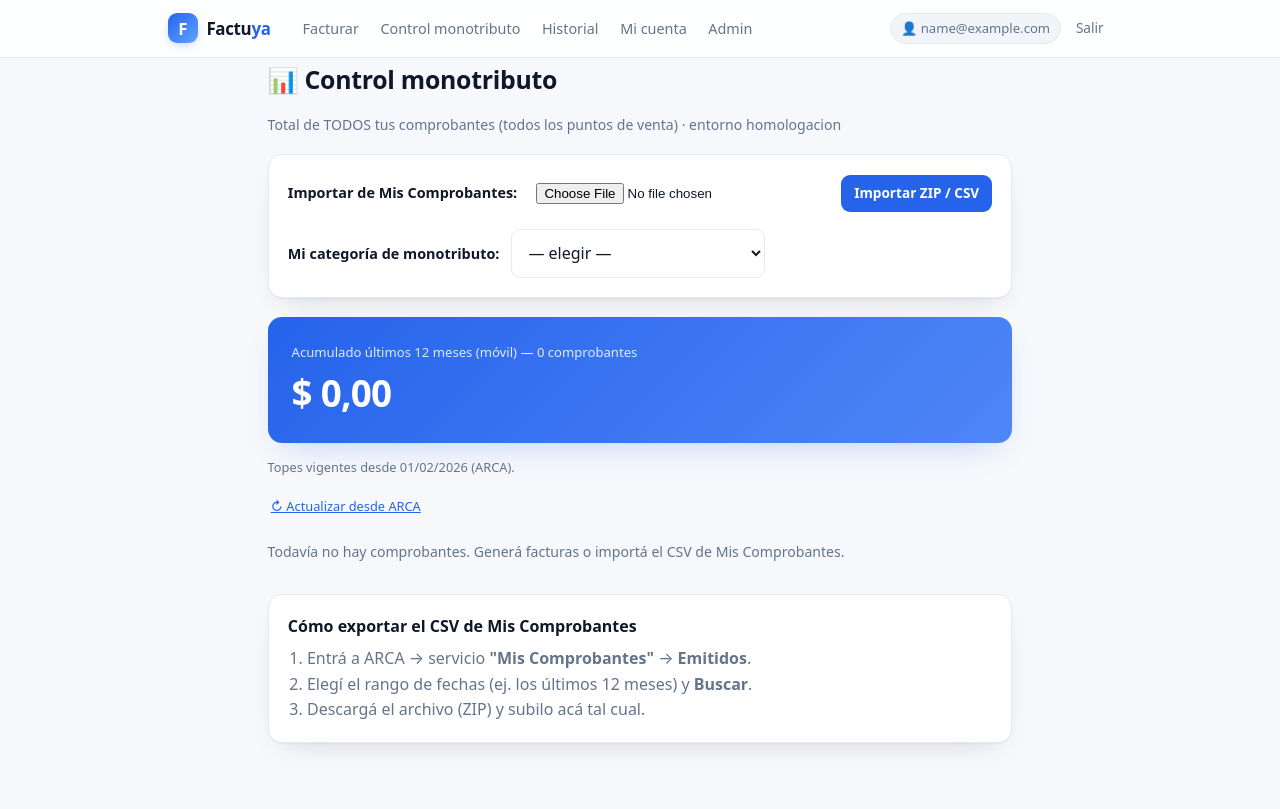
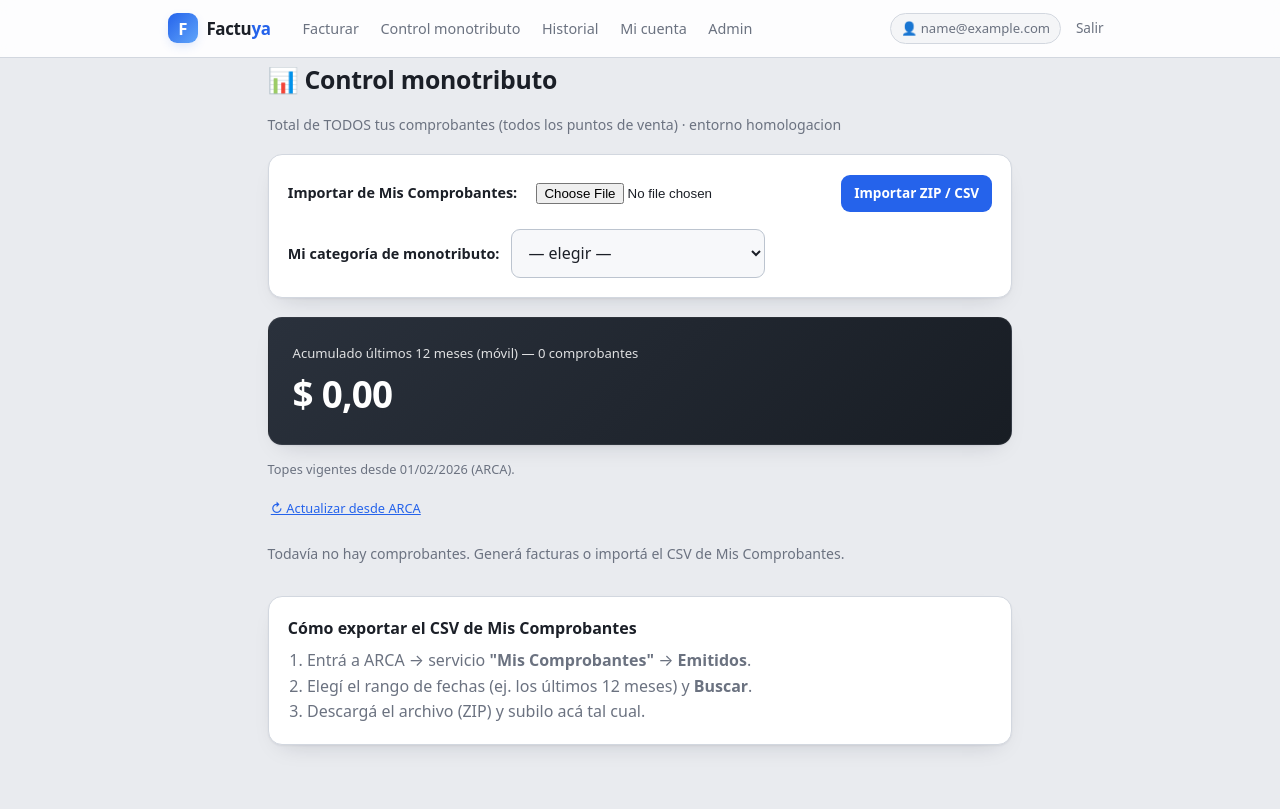
Before and after one commit to sergioseva/facturador-arca, a Flask app: page /resumen in a window 1280 px wide. Before the commit the page ends 751 px from the top, so only its background shows below. Run offline with Flask 3, Linux system fonts and the light colour scheme; the visitor is signed in with stand-in values (Sample User, id 1); data comes from the database, SQL or seed files in the repository; data that the repository does not hold is empty.

Commit message:
UI: paleta neutra con más contraste, azul como acento
Fondo gris neutro y cards blancas que levantan con borde definido; inputs/combos
con relleno y borde fuerte (mejor contraste dentro de las cards); el destacado
del resumen pasa de gradiente azul a slate oscuro. El azul queda como acento
(botones/links/acciones) en vez de predominar. Modo claro y oscuro neutros.

Co-Authored-By: Claude Opus 4.8 (1M context) <noreply@anthropic.com>

```diff
--- a/templates/base.html
+++ b/templates/base.html
@@ -6,25 +6,27 @@
   <title>{% block title %}Factuya{% endblock %}</title>
   <style>
     :root {
-      --bg: #f6f8fb; --surface: #ffffff; --surface-2: #f1f5f9; --border: #e6eaf0;
-      --text: #0f172a; --muted: #64748b;
-      --primary: #2563eb; --primary-hover: #1d4ed8; --primary-soft: #eff6ff; --on-primary: #ffffff;
-      --ring: rgba(37,99,235,.30);
+      --bg: #e9ebef; --surface: #ffffff; --surface-2: #f4f5f7; --field: #f7f8fa;
+      --border: #d2d7df; --border-strong: #bcc4cf;
+      --text: #1b1f27; --muted: #6b7280;
+      --primary: #2563eb; --primary-hover: #1d4ed8; --primary-soft: #eef3fe; --on-primary: #ffffff;
+      --ring: rgba(37,99,235,.22);
       --ok-bg: #dcfce7; --ok-fg: #166534; --err-bg: #fee2e2; --err-fg: #991b1b;
       --warn-bg: #fef3c7; --warn-fg: #92400e;
       --radius: 14px; --radius-sm: 9px;
-      --shadow: 0 1px 2px rgba(15,23,42,.04), 0 12px 28px -16px rgba(15,23,42,.20);
+      --shadow: 0 1px 2px rgba(16,24,40,.05), 0 10px 24px -14px rgba(16,24,40,.22);
       color-scheme: light;
     }
     @media (prefers-color-scheme: dark) {
       :root {
-        --bg: #0a1120; --surface: #111b30; --surface-2: #0e1729; --border: #20304d;
-        --text: #e8eef9; --muted: #93a4c0;
-        --primary: #3b82f6; --primary-hover: #60a5fa; --primary-soft: #16233c;
-        --ring: rgba(59,130,246,.40);
+        --bg: #121419; --surface: #1c1f26; --surface-2: #23262e; --field: #262b34;
+        --border: #333a45; --border-strong: #444c59;
+        --text: #e6e8ec; --muted: #9aa3b0;
+        --primary: #3b82f6; --primary-hover: #60a5fa; --primary-soft: #1a2438;
+        --ring: rgba(59,130,246,.35);
         --ok-bg: #0f3d24; --ok-fg: #86efac; --err-bg: #3f1717; --err-fg: #fca5a5;
         --warn-bg: #3a2f0a; --warn-fg: #fde68a;
-        --shadow: 0 1px 2px rgba(0,0,0,.4), 0 14px 34px -16px rgba(0,0,0,.65);
+        --shadow: 0 1px 2px rgba(0,0,0,.4), 0 12px 30px -16px rgba(0,0,0,.7);
         color-scheme: dark;
       }
     }
@@ -75,10 +77,12 @@
     /* forms */
     label { display: block; font-weight: 600; font-size: .9rem; margin: 1rem 0 .35rem; }
     input[type=text], input[type=password], input[type=email], input[type=number], input[type=date], select, textarea {
-      width: 100%; padding: .7rem .8rem; font: inherit; color: var(--text); background: var(--surface);
-      border: 1px solid var(--border); border-radius: var(--radius-sm); transition: border-color .15s, box-shadow .15s; }
-    input:focus, select:focus, textarea:focus { outline: none; border-color: var(--primary); box-shadow: 0 0 0 4px var(--ring); }
+      width: 100%; padding: .7rem .8rem; font: inherit; color: var(--text); background: var(--field);
+      border: 1px solid var(--border-strong); border-radius: var(--radius-sm);
+      transition: border-color .15s, box-shadow .15s, background .15s; }
+    input:focus, select:focus, textarea:focus { outline: none; border-color: var(--primary); background: var(--surface); box-shadow: 0 0 0 3px var(--ring); }
     input[type=file] { padding: .5rem; }
+    select { cursor: pointer; }
 
     /* components */
     .card { background: var(--surface); border: 1px solid var(--border); border-radius: var(--radius); padding: 1.2rem; box-shadow: var(--shadow); }
--- a/templates/facturar.html
+++ b/templates/facturar.html
@@ -3,7 +3,7 @@
 {% block style %}
   .meta { color: var(--muted); font-size: .9rem; margin-bottom: 1.4rem; display: flex; gap: .5rem; align-items: center; flex-wrap: wrap; }
   #importe { width: 100%; padding: 1rem 1.1rem 1rem 2rem; font-size: 2.1rem; font-weight: 800; text-align: right;
-    border-radius: var(--radius-sm); border: 1px solid var(--border); letter-spacing: -.01em; background: var(--surface); color: var(--text); }
+    border-radius: var(--radius-sm); border: 1px solid var(--border-strong); letter-spacing: -.01em; background: var(--field); color: var(--text); }
   .moneda { position: relative; }
   .moneda::before { content: "$"; position: absolute; left: 1rem; top: 50%; transform: translateY(-50%); font-size: 1.4rem; color: var(--muted); pointer-events: none; }
   #btn-facturar { width: 100%; margin-top: 1.2rem; padding: .9rem; font-size: 1.05rem; }
--- a/templates/resumen.html
+++ b/templates/resumen.html
@@ -9,8 +9,9 @@
   .feedback.ok { margin-top: .2rem; }
   .feedback.err { margin-top: .2rem; }
 
-  .hero { background: linear-gradient(135deg, var(--primary), #4f86f7); color: #fff;
-    padding: 1.4rem 1.5rem; border-radius: var(--radius); margin: 1.2rem 0; box-shadow: 0 14px 34px -16px var(--ring); }
+  .hero { background: linear-gradient(135deg, #2a313c, #181d24); color: #fff;
+    padding: 1.4rem 1.5rem; border-radius: var(--radius); margin: 1.2rem 0; box-shadow: var(--shadow);
+    border: 1px solid rgba(255,255,255,.06); }
   .hero small { color: rgba(255,255,255,.85); font-size: .82rem; }
   .hero .total { font-size: 2.3rem; font-weight: 800; letter-spacing: -.02em; margin-top: .15rem; font-variant-numeric: tabular-nums; }
   .barra { height: 12px; background: rgba(255,255,255,.22); border-radius: 999px; overflow: hidden; margin-top: 1rem; }
```
